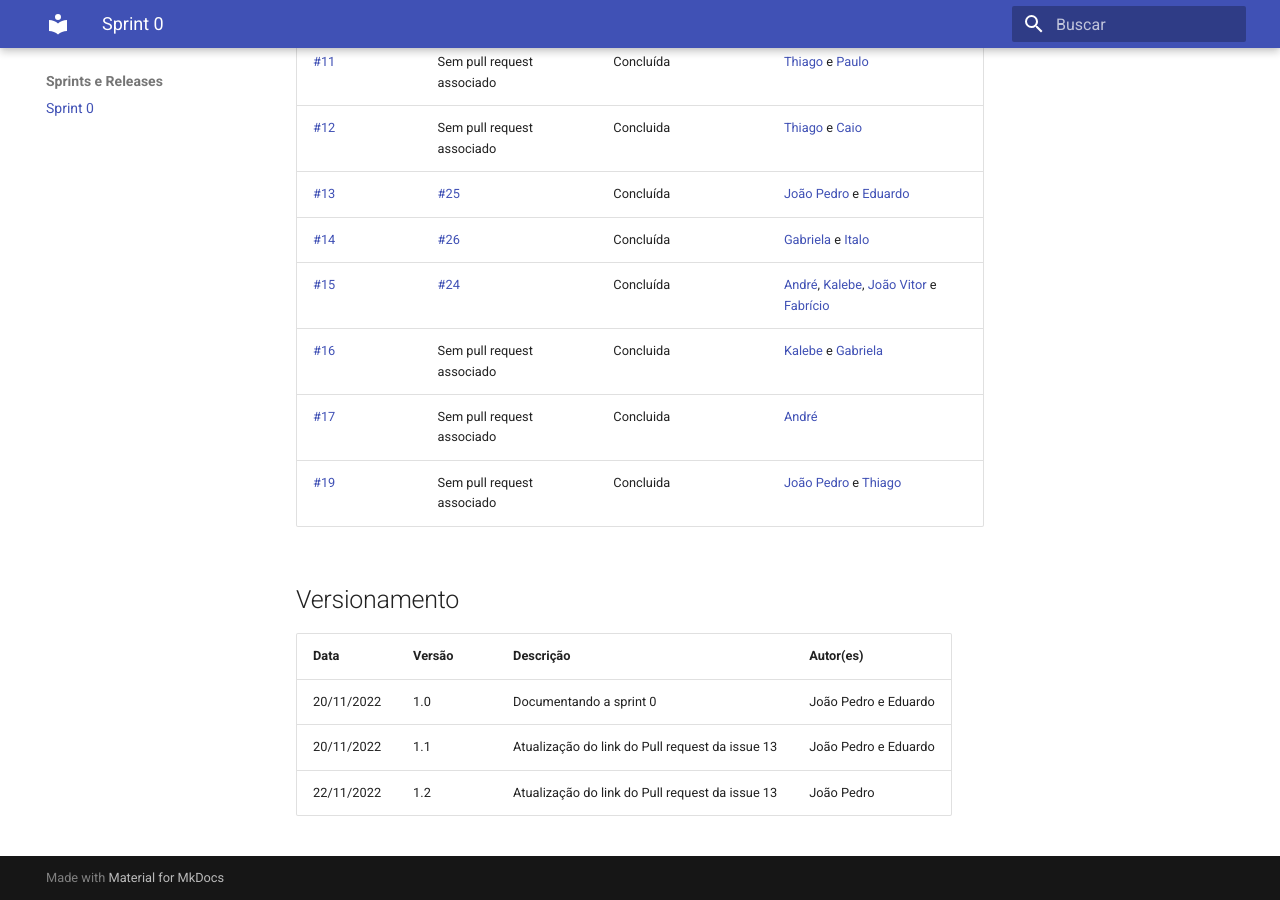
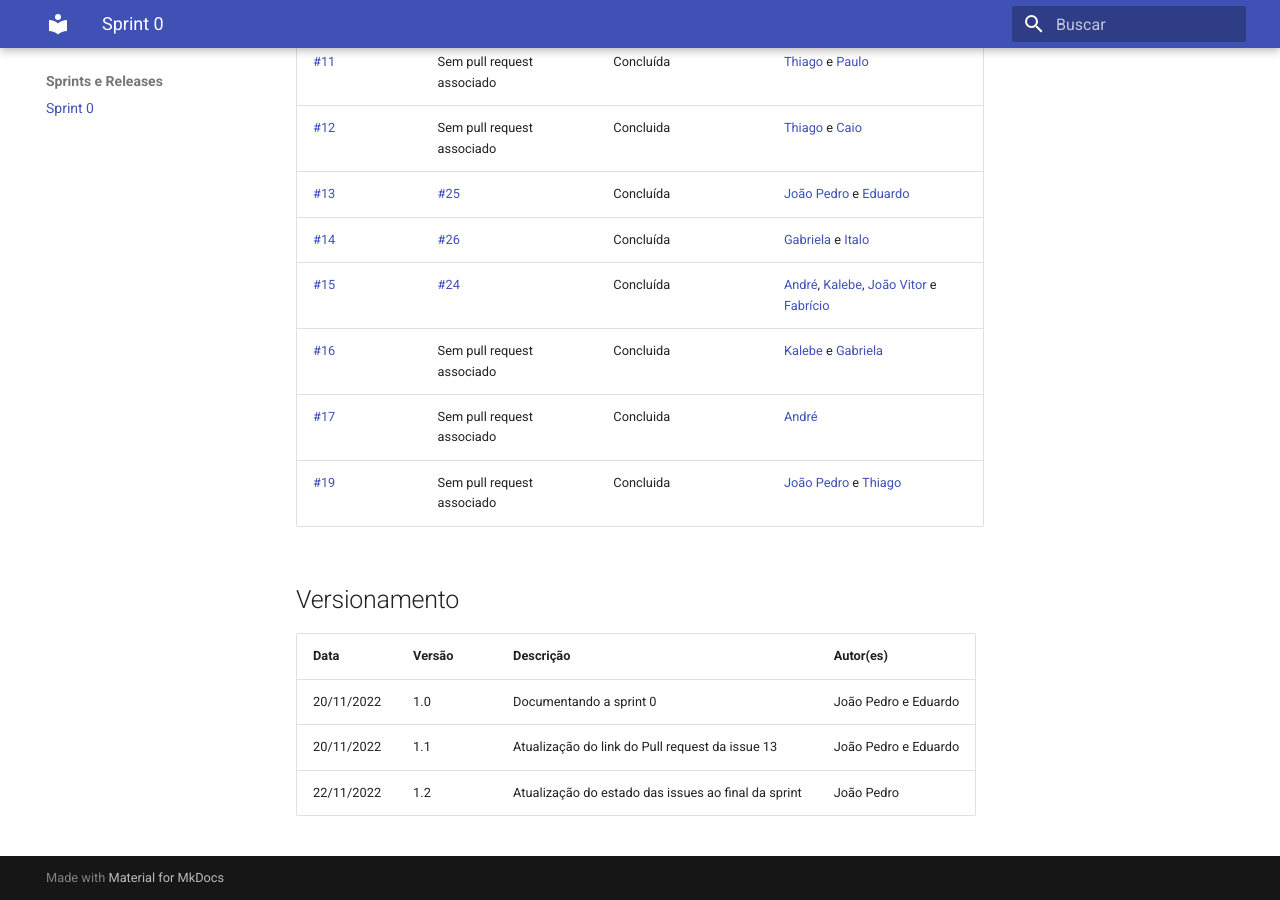
Before and after one commit to fga-eps-mds/2022.2-Amis-Doc, an MkDocs documentation site: the page built from docs/Sprints_Releases/sprint0.md, in a window 1280 px wide and 900 px high, scrolled down 1168 px. Built offline with MkDocs 1.6.1 and Material for MkDocs 9.7.7, drawn with Linux system fonts in a browser that asks for light colours.

Commit message:
Corrigindo mensagem do versionamento

```diff
--- a/docs/Sprints_Releases/sprint0.md
+++ b/docs/Sprints_Releases/sprint0.md
@@ -41,4 +41,4 @@
 |------|--------|-----------|-----------|
 | 20/11/2022 | 1.0 | Documentando a sprint 0 | João Pedro e Eduardo |
 | 20/11/2022 | 1.1 | Atualização do link do Pull request da issue 13 | João Pedro e Eduardo |
-| 22/11/2022 | 1.2 | Atualização do link do Pull request da issue 13 | João Pedro |
+| 22/11/2022 | 1.2 | Atualização do estado das issues ao final da sprint | João Pedro |
```
